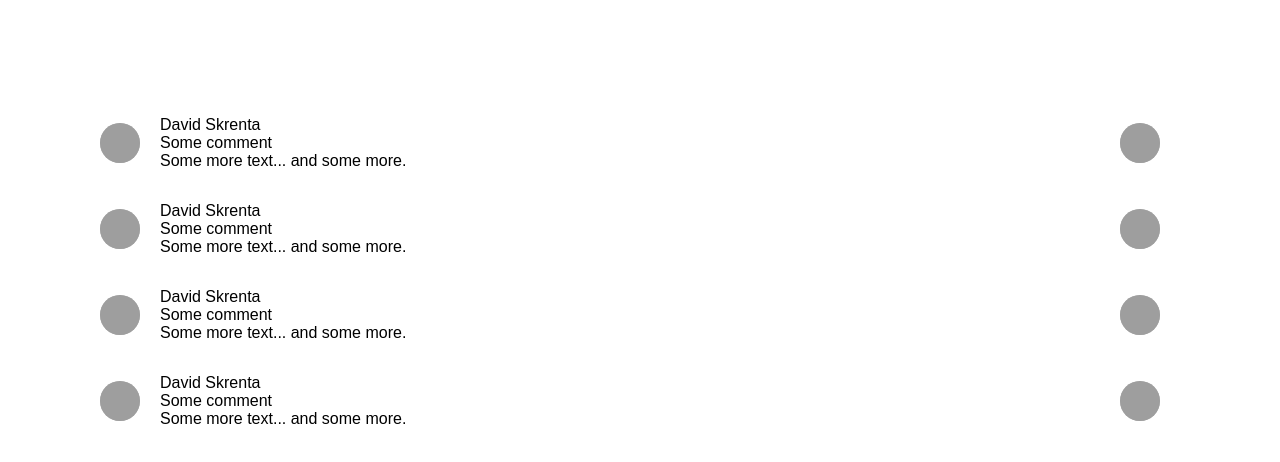
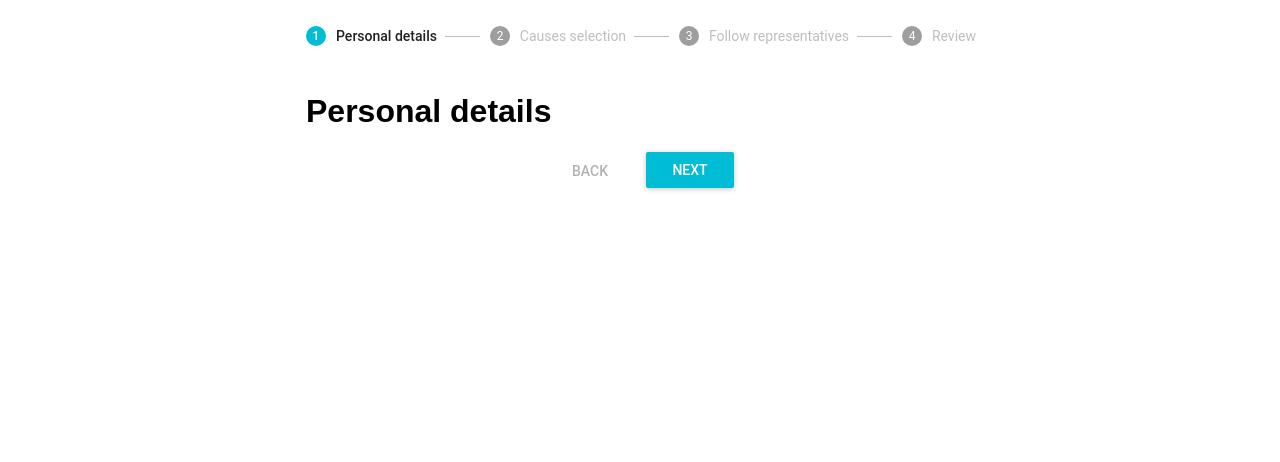
Before and after one commit to dskrenta/react-demo, a React app: page / in a window 1280 px wide. Shown: the top 462 px of the page. Built offline with nearby package versions, Linux system fonts and the light colour scheme; grey boxes are pictures that could not be loaded; what react-tap-event-plugin would draw is missing.

Commit message:
basic stepper / wizard

```diff
--- /dev/null
+++ b/src/Onboarding/index.jsx
@@ -0,0 +1,110 @@
+import React, { Component } from 'react';
+
+import { Step, Stepper, StepLabel } from 'material-ui/Stepper';
+import RaisedButton from 'material-ui/RaisedButton';
+import FlatButton from 'material-ui/FlatButton';
+
+const STEPS = 4;
+
+class Onboarding extends Component {
+  state = {
+    finished: false,
+    stepIndex: 0,
+  };
+
+  handleNext = () => {
+    const { stepIndex } = this.state;
+    this.setState({
+      stepIndex: stepIndex + 1,
+      finished: stepIndex >= STEPS - 1,
+    });
+  };
+
+  handlePrev = () => {
+    const { stepIndex } = this.state;
+    if (stepIndex > 0) {
+      this.setState({stepIndex: stepIndex - 1});
+    }
+  };
+
+  getStepContent(stepIndex) {
+    switch (stepIndex) {
+      case 0:
+        return (
+          <h1>Personal details</h1>
+        );
+      case 1:
+        return (
+          <h1>Causes you care about</h1>
+        );
+      case 2:
+        return (
+          <h1>Representatives to follow</h1>
+        );
+      case 3:
+        return (
+          <h1>Review your selections</h1>
+        );
+      default:
+        return 'You\'re a long way from home sonny jim!';
+    }
+  }
+
+  render() {
+    const { finished, stepIndex } = this.state;
+    const contentStyle = {margin: '0 16px'};
+
+    return (
+      <div style={{width: '100%', maxWidth: 700, margin: 'auto'}}>
+        <Stepper activeStep={stepIndex}>
+          <Step>
+            <StepLabel>Personal details</StepLabel>
+          </Step>
+          <Step>
+            <StepLabel>Causes selection</StepLabel>
+          </Step>
+          <Step>
+            <StepLabel>Follow representatives</StepLabel>
+          </Step>
+          <Step>
+            <StepLabel>Review</StepLabel>
+          </Step>
+        </Stepper>
+        <div style={contentStyle}>
+          {finished ? (
+            <p>
+              <a
+                href="#"
+                onClick={(event) => {
+                  event.preventDefault();
+                  this.setState({stepIndex: 0, finished: false});
+                }}
+              >
+                Click here
+              </a> to reset the example.
+            </p>
+          ) : (
+            <div>
+              <p>{this.getStepContent(stepIndex)}</p>
+              <div style={{marginTop: 12, textAlign: 'center'}}>
+                <FlatButton
+                  label="Back"
+                  disabled={stepIndex === 0}
+                  onTouchTap={this.handlePrev}
+                  style={{marginRight: 12}}
+                />
+                <RaisedButton
+                  label={stepIndex === STEPS - 1 ? 'Finish' : 'Next'}
+                  primary={true}
+                  onTouchTap={this.handleNext}
+                />
+              </div>
+            </div>
+          )}
+        </div>
+      </div>
+    );
+  }
+}
+
+export default Onboarding;
--- a/src/index.js
+++ b/src/index.js
@@ -4,14 +4,15 @@ import injectTapEventPlugin from 'react-tap-event-plugin';
 
 import MuiThemeProvider from 'material-ui/styles/MuiThemeProvider';
 
-import App from './App';
+// import App from './App';
+import Onboarding from './Onboarding';
 import './index.css';
 
 injectTapEventPlugin();
 
 ReactDOM.render(
   <MuiThemeProvider>
-    <App />
+    <Onboarding />
   </MuiThemeProvider>,
   document.getElementById('root')
 );
```
